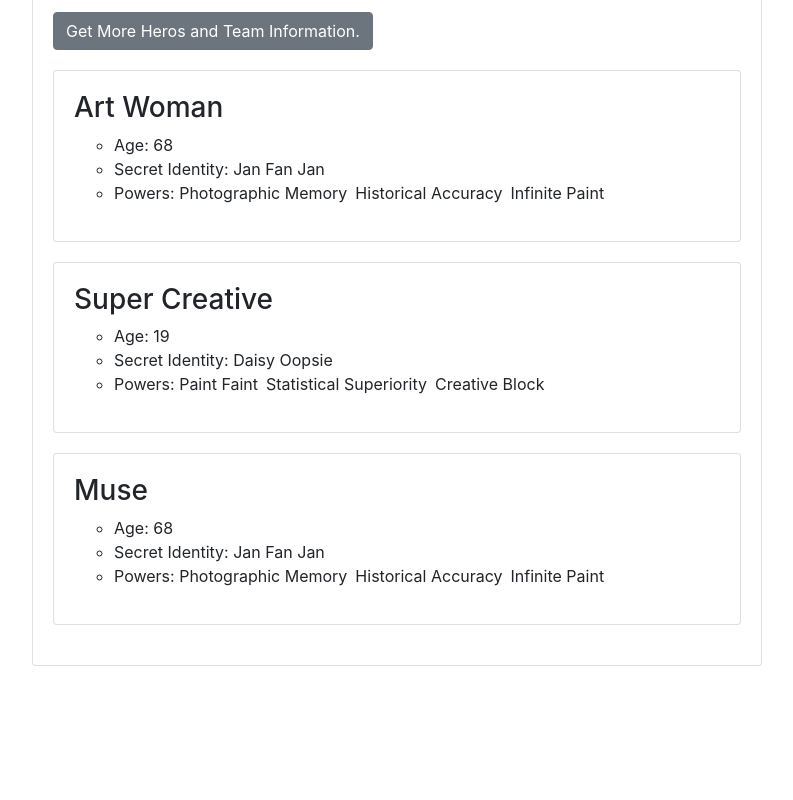
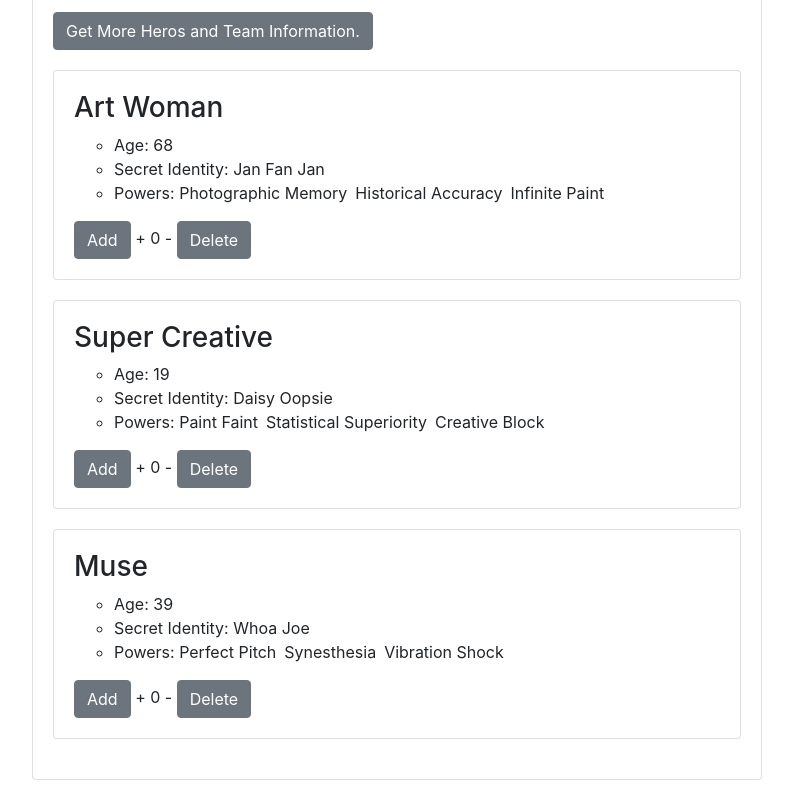
Before and after one commit to joeymariano/App4BarnesApplication, a React (Create React App) app: page / in a window 1280 px wide. Shown: the part 940-1740 px from the top of the page, without its empty margins (53-846 px from the left). Before the commit the page ends 1626 px from the top, so only its background shows below. Built offline with nearby package versions, Linux system fonts and the light colour scheme.

Commit message:
can now select

```diff
--- a/src/components/HeroCard.js
+++ b/src/components/HeroCard.js
@@ -1,13 +1,31 @@
 import React, { Component } from 'react';
-import { Card, CardBody } from 'reactstrap';
+import { Card, CardBody, Button } from 'reactstrap';
 
 class HeroCard extends Component {
+	constructor(props) {
+		super(props);
+		this.state = {
+		  selectCount: 0
+	 	}
+
+	 	this.initialState = this.state;
+	}
+
 
 	renderPowers = () => {
 		let results = this.props.powers.map((string) => {
 			return <div class="powers-list">{ string }</div>
 		})
 		return results
+	}
+
+	addSelectCount = () => this.setState({selectCount: this.state.selectCount + 1})
+
+	deleteSelectCount = () => {
+
+		if (this.state.selectCount > 0) {
+			this.setState({selectCount:  this.state.selectCount - 1})
+		}
 	}
 
 	render(){
@@ -20,6 +38,7 @@ class HeroCard extends Component {
 							<li>Secret Identity: { this.props.secretIdentity }</li>
 							<li>Powers: { this.renderPowers() }</li>
 						</ul>
+						<Button onClick={ () => this.addSelectCount() }>Add</Button> + { this.state.selectCount } - <Button onClick={ () => this.deleteSelectCount() }>Delete</Button>
 					</CardBody>
 				</Card>
 		)
--- a/src/components/HeroService.js
+++ b/src/components/HeroService.js
@@ -21,8 +21,8 @@ class HeroService extends Component {
 					powers: ["Photographic Memory", "Historical Accuracy", "Infinite Paint"]},
 				{name: "Super Creative", age: 19, secretIdentity: "Daisy Oopsie",
 					powers: ["Paint Faint", "Statistical Superiority", "Creative Block"]},
-				{name: "Muse", age: 68, secretIdentity: "Jan Fan Jan",
-					powers: ["Photographic Memory", "Historical Accuracy", "Infinite Paint"]}
+				{name: "Muse", age: 39, secretIdentity: "Whoa Joe",
+					powers: ["Perfect Pitch", "Synesthesia", "Vibration Shock"]}
 			]
 
 		this.props.actions.addHeros(newHeros)
```
